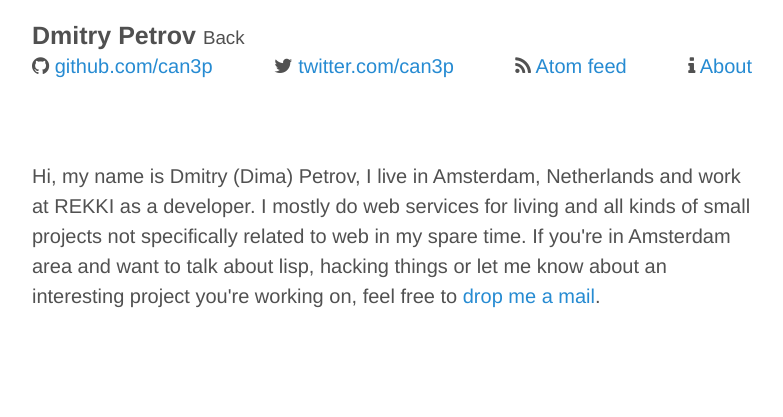
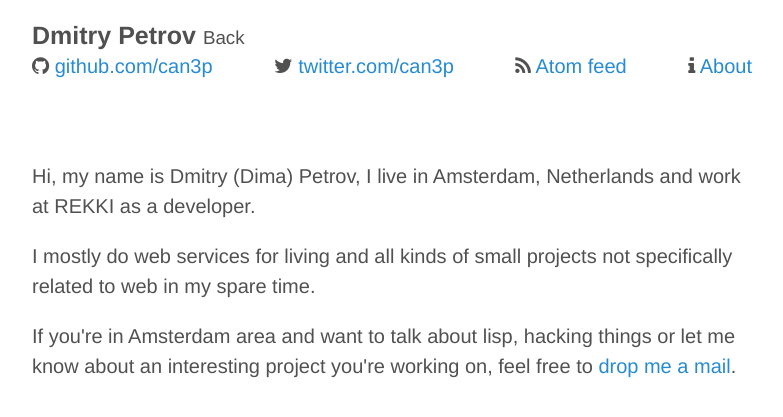
Before and after one commit to can3p/can3p.github.io, a Jekyll site: the page built from about.html, in a window 1280 px wide. Shown: the top 417 px of the page, without its empty margins (248-1031 px from the left). Built offline with Jekyll 4.4.1, drawn with Linux system fonts in a browser that asks for light colours.

Commit message:
paragraphs

```diff
--- a/about.html
+++ b/about.html
@@ -3,9 +3,9 @@
 title: About
 ---
 
-Hi, my name is Dmitry (Dima) Petrov, I live in Amsterdam, Netherlands and work at REKKI as a developer.
+<p>Hi, my name is Dmitry (Dima) Petrov, I live in Amsterdam, Netherlands and work at REKKI as a developer.</p>
 
-I mostly do web services for living and all kinds of small projects not specifically related to web in my spare time.
+<p>I mostly do web services for living and all kinds of small projects not specifically related to web in my spare time.</p>
 
-If you're in Amsterdam area and want to talk about lisp, hacking things or let me know about an interesting
-project you're working on, feel free to <a href="mailto:dpetroff@gmail.com">drop me a mail</a>.
+<p>If you're in Amsterdam area and want to talk about lisp, hacking things or let me know about an interesting
+project you're working on, feel free to <a href="mailto:dpetroff@gmail.com">drop me a mail</a>.</p>
```
